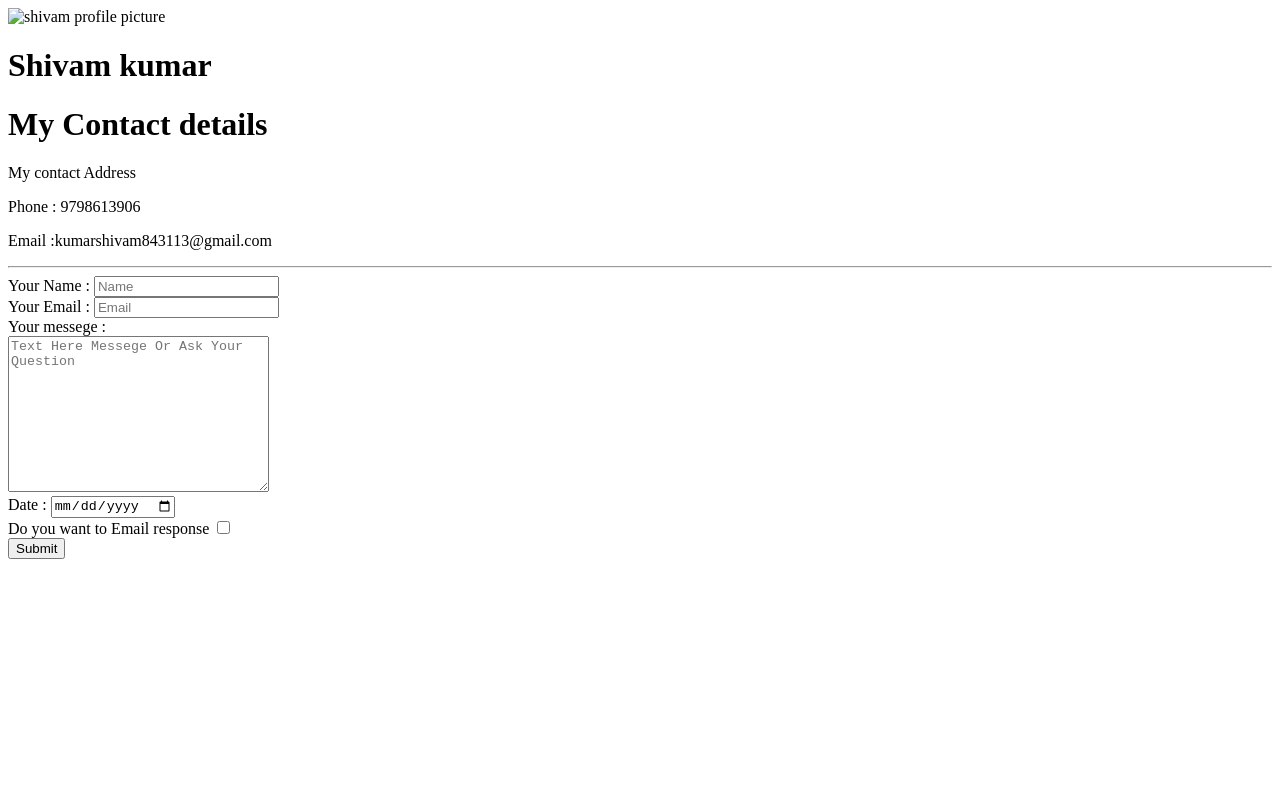
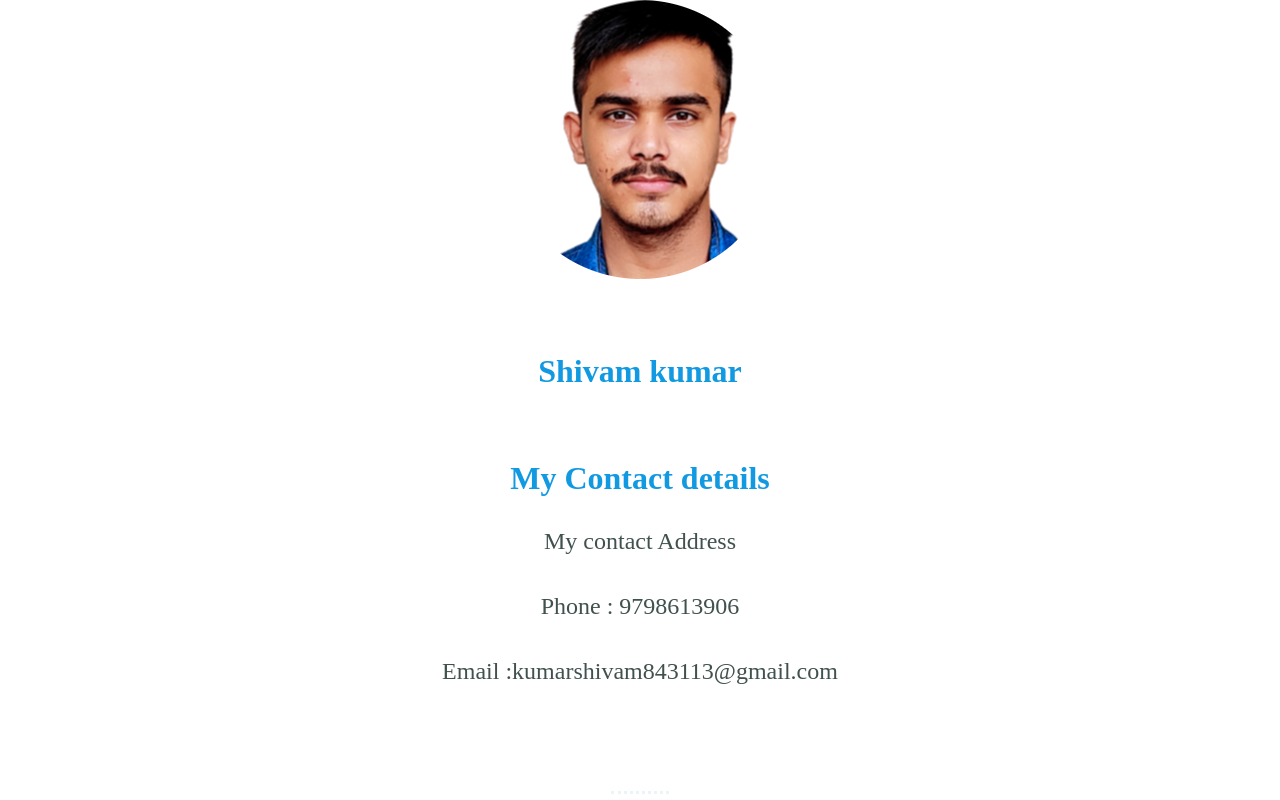
Before and after one commit to shivam123kumar/CV, a plain HTML site: page contact.html in a window 1280 px wide. Shown: the top 800 px of the page. Drawn offline with Linux system fonts and the light colour scheme; files that its build step writes are made by us from their sources; the site is published under a folder, as on GitHub Pages, so addresses that start at the root find nothing.

Commit message:
Update contact.html

```diff
--- a/contact.html
+++ b/contact.html
@@ -5,13 +5,13 @@
     <meta http-equiv="X-UA-Compatible" content="IE=edge">
     <meta name="viewport" content="width=device-width, initial-scale=1.0">
     <title>Contact</title>
-    <link rel="stylesheet" href="/first/css/style.css">
+    <link rel="stylesheet" href="./style.css">
 
 
 
 </head>
 <body>
-  <img src="/image/shivam.png"alt="shivam profile picture" srcset="">
+  <img src="./shivam.png"alt="shivam profile picture" srcset="">
     <h1>Shivam kumar</h1>
       <h1>My Contact details</h1>
       <p>My contact Address </p>
```
